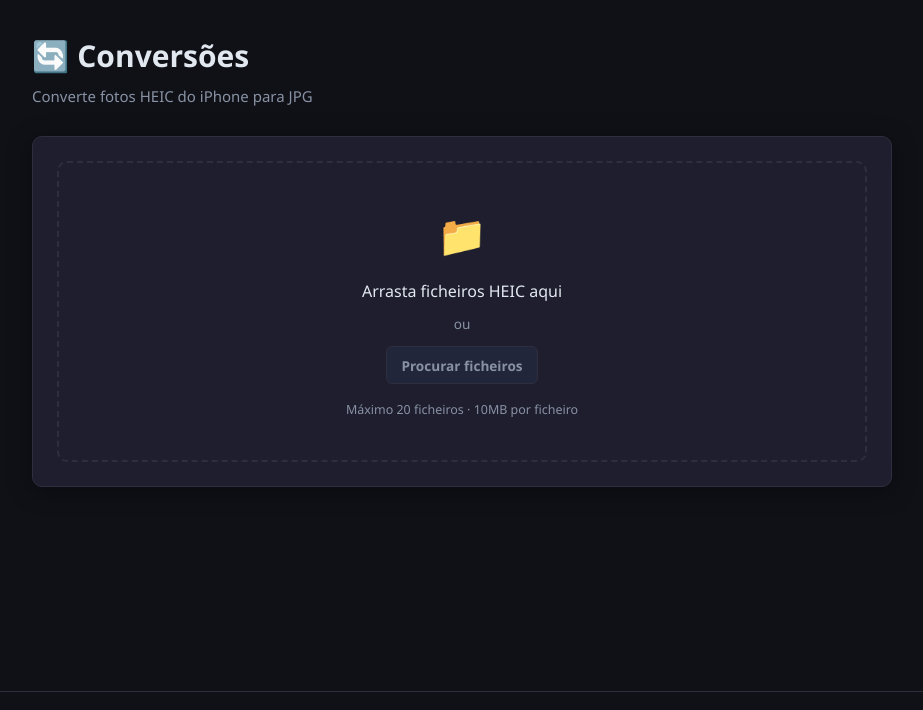
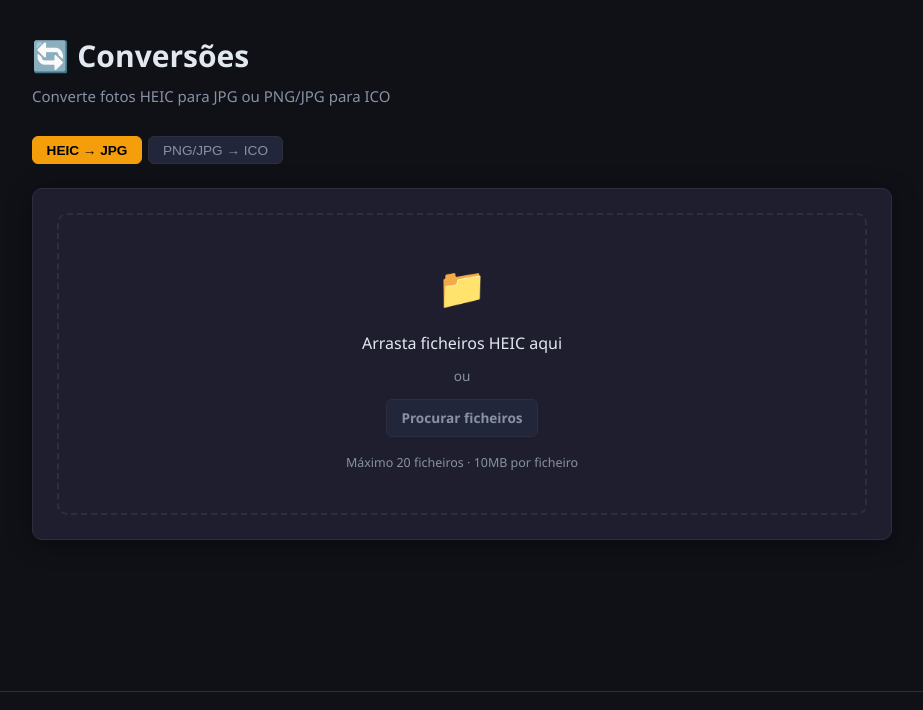
Before and after one commit to felipejn/pipe-app, a Flask app: page /conversoes/ in a window 1280 px wide. Shown: the part 56-766 px from the top of the page, without its empty margins (178-1101 px from the left). Run offline with Flask 3, Linux system fonts and the light colour scheme; the visitor is signed in with stand-in values (Sample User, id 1); data that the repository does not hold is empty.

Commit message:
feat: modulo conversoes adiciona conversao PNG/JPG para ICO
Seletor de tipo de conversao (HEIC->JPG ou PNG/JPG->ICO) com opcao de
tamanho do icone (16-256px). Zero disco, tudo em memoria.

Co-Authored-By: Claude Opus 4.6 <noreply@anthropic.com>

```diff
--- a/app/conversoes/routes.py
+++ b/app/conversoes/routes.py
@@ -18,18 +18,24 @@ pillow_heif.register_heif_opener()
 MAX_FICHEIROS = 20
 MAX_TAMANHO_MB = 10
 MAX_TAMANHO_BYTES = MAX_TAMANHO_MB * 1024 * 1024
-EXTENSOES_VALIDAS = {'.heic'}
-MIMETYPES_VALIDOS = {'image/heic', 'image/heif'}
+EXTENSOES_HEIC = {'.heic'}
+MIMETYPES_HEIC = {'image/heic', 'image/heif'}
+EXTENSOES_IMG = {'.png', '.jpg', '.jpeg'}
 
 
-def validar_ficheiro(file):
-    """Valida extensão, mimetype e tamanho de um ficheiro HEIC."""
+def validar_ficheiro(file, tipo):
+    """Valida extensão e tamanho de um ficheiro."""
     erros = []
 
     # Validar nome/extensão
     nome = file.filename.lower() if file.filename else ''
-    if not any(nome.endswith(ext) for ext in EXTENSOES_VALIDAS):
-        erros.append(f'"{file.filename}": extensão não suportada (apenas .heic)')
+    if tipo == 'ico':
+        if not any(nome.endswith(ext) for ext in EXTENSOES_IMG):
+            exts = ', '.join(EXTENSOES_IMG)
+            erros.append(f'"{file.filename}": extensão não suportada (apenas {exts})')
+    else:
+        if not any(nome.endswith(ext) for ext in EXTENSOES_HEIC):
+            erros.append(f'"{file.filename}": extensão não suportada (apenas .heic)')
 
     # Validar tamanho sem consumir o stream
     posicao_atual = file.tell()
@@ -46,51 +52,60 @@ def validar_ficheiro(file):
 
 def converter_heic_para_jpg(file):
     """Converte um ficheiro HEIC para JPG em memória. Retorna BytesIO."""
-    # Ler conteúdo do ficheiro
     conteudo = file.read()
-
-    # Abrir com Pillow (gracias ao pillow_heif opener)
     imagem = Image.open(io.BytesIO(conteudo))
-
-    # Converter para RGB (HEIC pode ter espaços de cor diferentes)
     imagem_rgb = imagem.convert('RGB')
-
-    # Guardar como JPEG em memória
     output = io.BytesIO()
     imagem_rgb.save(output, format='JPEG', quality=85)
     output.seek(0)
-
     return output
 
 
-def obter_nome_jpg(nome_original):
-    """Converte nome.heic para nome.jpg."""
-    if nome_original and nome_original.lower().endswith('.heic'):
-        return nome_original[:-5] + '.jpg'
-    return nome_original + '.jpg'
+def converter_img_para_ico(file, tamanho=64):
+    """Converte PNG/JPG para ICO em memória. Retorna BytesIO."""
+    conteudo = file.read()
+    imagem = Image.open(io.BytesIO(conteudo))
+    imagem = imagem.convert('RGBA')
+    imagem_red = imagem.resize((tamanho, tamanho), Image.LANCZOS)
+    output = io.BytesIO()
+    imagem_red.save(output, format='ICO', sizes=[(tamanho, tamanho)])
+    output.seek(0)
+    return output
+
+
+def obter_nome_saida(nome_original, ext_saida):
+    """Obtem nome do ficheiro de saída."""
+    base = nome_original.rsplit('.', 1)[0] if nome_original and '.' in nome_original else nome_original
+    return f'{base}{ext_saida}'
 
 
 @bp.route('/')
 @login_required
 def index():
     """Página principal do módulo Conversões."""
-    # Obter últimas 10 conversões do utilizador
     historico = Conversao.query.filter_by(user_id=current_user.id) \
         .order_by(Conversao.convertido_em.desc()) \
         .limit(10).all()
-
     return render_template('conversoes/index.html', historico=historico)
 
 
 @bp.route('/api/converter', methods=['POST'])
 @login_required
 def api_converter():
-    """API para converter ficheiros HEIC para JPG."""
-    # Verificar se há ficheiros no request
+    """API para converter ficheiros."""
     if 'ficheiros' not in request.files:
         return jsonify({'erro': 'Nenhum ficheiro enviado'}), 400
 
     ficheiros = request.files.getlist('ficheiros')
+    tipo = request.form.get('tipo', 'heic')  # 'heic' ou 'ico'
+
+    ICO_TAMANHOS_VALIDOS = [16, 32, 48, 64, 128, 256]
+    try:
+        tamanho_ico = int(request.form.get('tamanho', 64))
+        if tamanho_ico not in ICO_TAMANHOS_VALIDOS:
+            tamanho_ico = 64
+    except (ValueError, TypeError):
+        tamanho_ico = 64
 
     # Verificar se há ficheiros selecionados
     if not ficheiros or all(f.filename == '' for f in ficheiros):
@@ -103,7 +118,7 @@ def api_converter():
     # Validar cada ficheiro
     todos_erros = []
     for ficheiro in ficheiros:
-        erros = validar_ficheiro(ficheiro)
+        erros = validar_ficheiro(ficheiro, tipo)
         todos_erros.extend(erros)
 
     if todos_erros:
@@ -115,19 +130,21 @@ def api_converter():
 
     try:
         for ficheiro in ficheiros:
-            # Reset stream para início antes de converter
             ficheiro.seek(0)
 
-            jpg_bytes = converter_heic_para_jpg(ficheiro)
-            nome_jpg = obter_nome_jpg(ficheiro.filename)
+            if tipo == 'ico':
+                bytes_saida = converter_img_para_ico(ficheiro, tamanho_ico)
+                nome_saida = obter_nome_saida(ficheiro.filename, '.ico')
+            else:
+                bytes_saida = converter_heic_para_jpg(ficheiro)
+                nome_saida = obter_nome_saida(ficheiro.filename, '.jpg')
 
             ficheiros_convertidos.append({
-                'nome': nome_jpg,
-                'dados': jpg_bytes
+                'nome': nome_saida,
+                'dados': bytes_saida
             })
 
-            # Calcular tamanho total
-            tamanho_total += len(jpg_bytes.getvalue())
+            tamanho_total += len(bytes_saida.getvalue())
     except Exception as e:
         return jsonify({'erro': f'Erro na conversão: {str(e)}'}), 500
 
@@ -144,11 +161,11 @@ def api_converter():
 
     # Preparar resposta
     if len(ficheiros_convertidos) == 1:
-        # 1 ficheiro → enviar JPG directo
         ficheiro = ficheiros_convertidos[0]
+        mimetype_saida = 'image/x-icon' if tipo == 'ico' else 'image/jpeg'
         return send_file(
             ficheiro['dados'],
-            mimetype='image/jpeg',
+            mimetype=mimetype_saida,
             as_attachment=True,
             download_name=ficheiro['nome']
         )
@@ -162,7 +179,8 @@ def api_converter():
         zip_buffer.seek(0)
 
         timestamp = datetime.now().strftime('%Y%m%d_%H%M%S')
-        nome_zip = f'conversao_heic_{timestamp}.zip'
+        prefixo = 'conversao_ico' if tipo == 'ico' else 'conversao_heic'
+        nome_zip = f'{prefixo}_{timestamp}.zip'
 
         return send_file(
             zip_buffer,
--- a/app/templates/conversoes/index.html
+++ b/app/templates/conversoes/index.html
@@ -5,18 +5,33 @@
 <div class="pagina-conteudo">
     <div class="cabecalho-pagina">
         <h1>🔄 Conversões</h1>
-        <p class="subtitulo">Converte fotos HEIC do iPhone para JPG</p>
+        <p class="subtitulo">Converte fotos HEIC para JPG ou PNG/JPG para ICO</p>
+    </div>
+
+    <!-- Seletor de tipo de conversão -->
+    <div class="filtro-botoes" id="seletor-tipo" style="margin-bottom:1.5rem;" role="tablist">
+        <button class="btn-filtro activo" data-tipo="heic" role="tab" aria-selected="true">HEIC → JPG</button>
+        <button class="btn-filtro" data-tipo="ico" role="tab" aria-selected="false">PNG/JPG → ICO</button>
+    </div>
+
+    <!-- Opções do ícone (só aparece quando tipo=ico) -->
+    <div class="cartao" id="opciones-ico" style="display:none;margin-bottom:1rem;">
+        <div class="campo">
+            <label class="campo-label">Tamanho do ícone: <strong style="color:var(--cor-texto);" id="val-tamanho-ico">64</strong>px</label>
+            <input type="range" id="sl-tamanho-ico" min="0" max="5" value="3"
+                   style="width:100%;accent-color:var(--cor-primaria);margin-bottom:.5rem;">
+        </div>
     </div>
 
     <!-- Dropzone -->
     <div class="cartao" style="margin-bottom: 1.5rem;">
         <div class="conversoes-dropzone" id="dropzone">
-            <div class="dropzone-icone">📁</div>
-            <p class="dropzone-texto">Arrasta ficheiros HEIC aqui</p>
+            <div class="dropzone-icone" id="dropzone-icone">📁</div>
+            <p class="dropzone-texto" id="dropzone-texto">Arrasta ficheiros HEIC aqui</p>
             <p class="dropzone-ou">ou</p>
             <label for="input-ficheiros" class="btn btn-secundario">Procurar ficheiros</label>
             <input type="file" id="input-ficheiros" accept=".heic,.HEIC" multiple hidden>
-            <p class="dropzone-info">Máximo 20 ficheiros · 10MB por ficheiro</p>
+            <p class="dropzone-info" id="dropzone-info">Máximo 20 ficheiros · 10MB por ficheiro</p>
         </div>
     </div>
 
@@ -256,6 +271,58 @@
     const MAX_FICHEIROS = 20;
     const MAX_TAMANHO = 10 * 1024 * 1024;
     let ficheirosSelecionados = [];
+    let tipoActual = 'heic';
+
+    const ICOS = { 16: 16, 32: 32, 48: 48, 64: 64, 128: 128, 256: 256 };
+    const ICO_VALORES = [16, 32, 48, 64, 128, 256];
+
+    // Seletor de tipo
+    document.querySelectorAll('#seletor-tipo [data-tipo]').forEach(btn => {
+        btn.addEventListener('click', () => {
+            document.querySelectorAll('#seletor-tipo [data-tipo]').forEach(b => {
+                b.classList.remove('activo');
+                b.setAttribute('aria-selected', 'false');
+            });
+            btn.classList.add('activo');
+            btn.setAttribute('aria-selected', 'true');
+            tipoActual = btn.dataset.tipo;
+            actualizarUI();
+            ficheirosSelecionados = [];
+            actualizarLista();
+            esconderErro();
+        });
+    });
+
+    // Slider tamanho ICO
+    const slTamanhoIco = document.getElementById('sl-tamanho-ico');
+    const valTamanhoIco = document.getElementById('val-tamanho-ico');
+    slTamanhoIco.addEventListener('input', () => {
+        const idx = parseInt(slTamanhoIco.value);
+        valTamanhoIco.textContent = ICO_VALORES[idx];
+    });
+
+    function actualizarUI() {
+        const dropIcon = document.getElementById('dropzone-icone');
+        const dropText = document.getElementById('dropzone-texto');
+        const dropInfo = document.getElementById('dropzone-info');
+        const icoOpts = document.getElementById('opciones-ico');
+
+        if (tipoActual === 'ico') {
+            dropIcon.textContent = '🎨';
+            dropText.textContent = 'Arrasta ficheiros PNG ou JPG aqui';
+            dropInfo.textContent = 'Máximo 20 ficheiros · 10MB por ficheiro';
+            icoOpts.style.display = 'block';
+            inputFicheiros.accept = '.png,.jpg,.jpeg,.PNG,.JPG,.JPEG';
+            btnConverter.textContent = 'Converter para ICO';
+        } else {
+            dropIcon.textContent = '📁';
+            dropText.textContent = 'Arrasta ficheiros HEIC aqui';
+            dropInfo.textContent = 'Máximo 20 ficheiros · 10MB por ficheiro';
+            icoOpts.style.display = 'none';
+            inputFicheiros.accept = '.heic,.HEIC';
+            btnConverter.textContent = 'Converter para JPG';
+        }
+    }
 
     dropzone.addEventListener('dragover', (e) => {
         e.preventDefault();
@@ -299,10 +366,15 @@
             return;
         }
 
+        const extsHeic = ['.heic'];
+        const extsImg = ['.png', '.jpg', '.jpeg'];
+        const exts = tipoActual === 'ico' ? extsImg : extsHeic;
+        const label = tipoActual === 'ico' ? '.png, .jpg, .jpeg' : '.heic';
+
         for (const ficheiro of novosFicheiros) {
             const nome = ficheiro.name.toLowerCase();
-            if (!nome.endsWith('.heic')) {
-                mostrarErro(`"${ficheiro.name}": apenas ficheiros .heic são suportados`);
+            if (!exts.some(ext => nome.endsWith(ext))) {
+                mostrarErro(`"${ficheiro.name}": apenas ficheiros ${label} são suportados`);
                 return;
             }
             if (ficheiro.size > MAX_TAMANHO) {
@@ -366,6 +438,11 @@
         ficheirosSelecionados.forEach(ficheiro => {
             formData.append('ficheiros', ficheiro);
         });
+        formData.append('tipo', tipoActual);
+        if (tipoActual === 'ico') {
+            const idx = parseInt(slTamanhoIco.value);
+            formData.append('tamanho', ICO_VALORES[idx]);
+        }
 
         try {
             const resposta = await fetch('/conversoes/api/converter', {
@@ -381,7 +458,7 @@
 
             const blob = await resposta.blob();
             const contentDisposition = resposta.headers.get('Content-Disposition');
-            let nomeFicheiro = 'conversao.jpg';
+            let nomeFicheiro = 'conversao.ico';
 
             if (contentDisposition) {
                 const match = contentDisposition.match(/filename[^;=\n]*=((['"]).*?\2|[^;\n]*)/);
```
